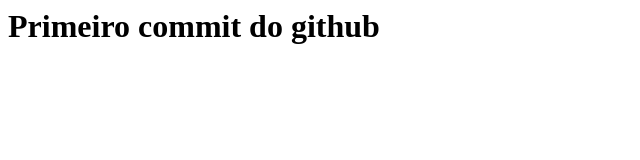
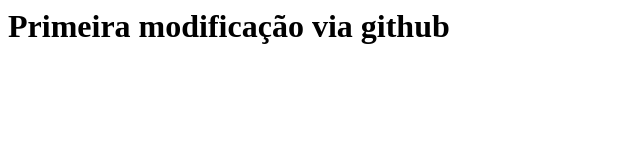
Before and after one commit to LGuilherme-Santos/primeiro-repositorio, a plain HTML site: page index.html in a window 1280 px wide. Shown: the whole page, without its empty margins (0-640 px from the left). Drawn offline with Linux system fonts and the light colour scheme.

Commit message:
alteracao via github

```diff
--- a/index.html
+++ b/index.html
@@ -1,6 +1,6 @@
 <html>
 <head></head>
 <body>
-    <h1>Primeiro commit do github</h1>
+    <h1>Primeira modificação via github</h1>
 </body>
 </html>
```
